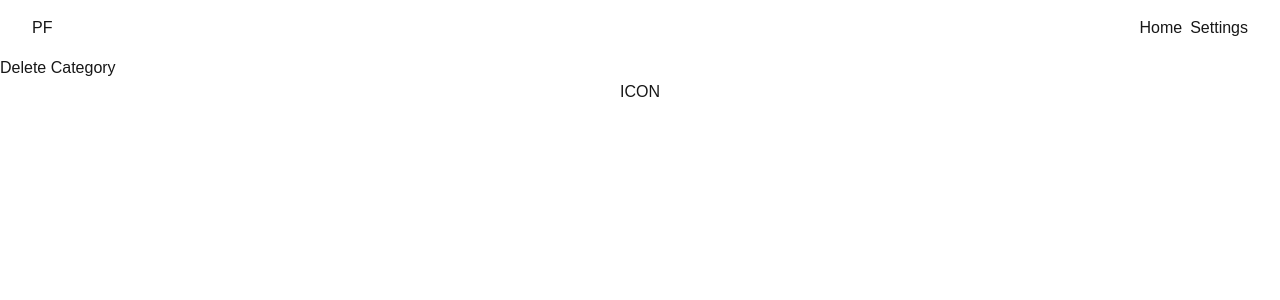
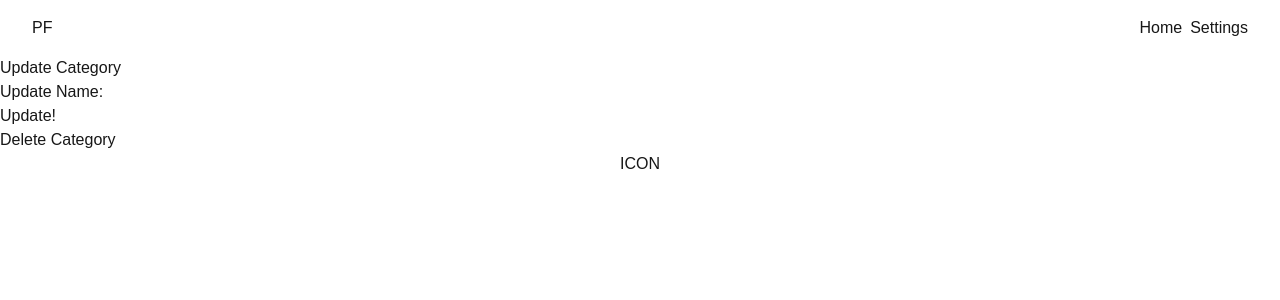
Before and after one commit to 1ars1an/4you, a Next.js app: page /1/settings in a window 1280 px wide. Shown: the top 300 px of the page. Built offline with nearby package versions, Linux system fonts and the light colour scheme.

Commit message:
feature: ability to update category names

```diff
--- a/package.json
+++ b/package.json
@@ -11,6 +11,7 @@
   "dependencies": {
     "@radix-ui/react-alert-dialog": "^1.1.4",
     "@radix-ui/react-dialog": "^1.1.4",
+    "@radix-ui/react-form": "^0.1.1",
     "@radix-ui/react-select": "^2.1.4",
     "immer": "^10.1.1",
     "next": "15.1.4",
--- a/src/app/[taskSlug]/settings/page.js
+++ b/src/app/[taskSlug]/settings/page.js
@@ -3,8 +3,10 @@
 import { useParams } from 'next/navigation';
 import { useState } from 'react';
 import { useTaskManager } from '@/app/lib/providers/TaskProvider';
+import { useRouter } from 'next/navigation';
+
 import { RxAlertDialog } from '@/app/ui/AlertDialog';
-import { useRouter } from 'next/navigation';
+import { UpdateCat } from '../../ui/Forms/CatUpdate';
 
 export default function TaskSettings() {
   const params = useParams();
@@ -17,7 +19,15 @@ export default function TaskSettings() {
 
   return (
     <div>
-      <section></section>
+      <section className="flex flex-col">
+        <h3>Update Category</h3>
+        <div>
+          <UpdateCat
+            categoryId={categoryId}
+            updateCategory={updateCategory}
+          ></UpdateCat>
+        </div>
+      </section>
       <section></section>
       <section className="flex flex-col">
         <h3>Delete Category</h3>
--- a/src/app/lib/providers/TaskProvider.jsx
+++ b/src/app/lib/providers/TaskProvider.jsx
@@ -63,8 +63,11 @@ export function TaskProvider({ children }) {
   const updateCategory = (categoryId, newName) => {
     setCategories(
       produce((draft) => {
-        if (draft[categoryId]) {
-          draft[categoryId].name = newName;
+        const index = draft.findIndex(
+          (category) => category.id === categoryId
+        );
+        if (index !== -1) {
+          draft[index].name = newName;
         }
       })
     );
--- /dev/null
+++ b/src/app/ui/Forms/CatUpdate.js
@@ -0,0 +1,39 @@
+import * as Form from '@radix-ui/react-form';
+import { useState } from 'react';
+
+const UpdateCat = ({ categoryId, updateCategory }) => {
+  const [categoryInput, setCategoryInput] = useState('');
+
+  function handleSubmit(e) {
+    e.preventDefault();
+    updateCategory(categoryId, categoryInput);
+    setCategoryInput('');
+  }
+
+  return (
+    <Form.Root onSubmit={(e) => handleSubmit(e)}>
+      <Form.Field name="category">
+        <div className="flex gap-5">
+          <Form.Label>Update Name:</Form.Label>
+          <Form.Control asChild>
+            <input
+              type="text"
+              required
+              className="box-border"
+              value={categoryInput}
+              onChange={(e) => setCategoryInput(e.target.value)}
+            ></input>
+          </Form.Control>
+        </div>
+        <Form.Message match="valueMissing">
+          Please enter new name!
+        </Form.Message>
+      </Form.Field>
+      <Form.Submit asChild>
+        <button>Update!</button>
+      </Form.Submit>
+    </Form.Root>
+  );
+};
+
+export { UpdateCat };
```
Also changed, not shown: 2 other files (tests, documents, lock files or other folders).
